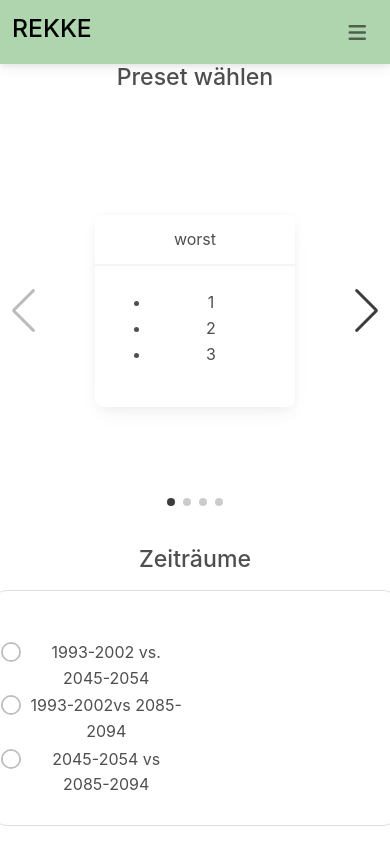
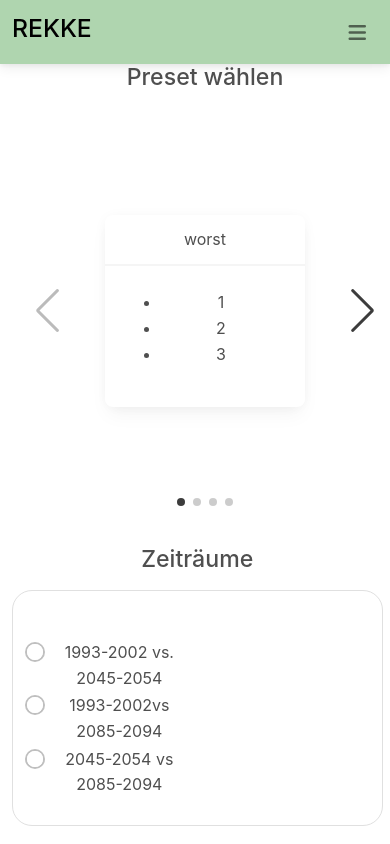
Before and after one commit to gi47huwi/REKKEProject, a React (Create React App) app in the folder rekke-map-tool/: page /rekke/menue in a window 390 px wide. Shown: the top 844 px of the page. Built offline with nearby package versions, Linux system fonts and the light colour scheme.

Commit message:
responsive

```diff
--- a/rekke-map-tool/src/barchartFrequency.js
+++ b/rekke-map-tool/src/barchartFrequency.js
@@ -96,6 +96,7 @@ function BarchartFrequency({
                 data={data}
                 layout={{
                     width: window.innerWidth/1.2,
+                    dragmode:"pan",
                     showlegend: true,
                     title:{text:title},
                     yaxis:{
--- a/rekke-map-tool/src/chartNDVI.js
+++ b/rekke-map-tool/src/chartNDVI.js
@@ -89,6 +89,7 @@ function ChartNDVI({
                     data={data}
                     layout={{
                         width: window.innerWidth/1.2,
+                        dragmode:"pan",
                         showlegend: true,
                         legend: {
                             orientation: "h",
--- a/rekke-map-tool/src/chartTemperature.js
+++ b/rekke-map-tool/src/chartTemperature.js
@@ -97,6 +97,7 @@ function ChartTemperaturesMean({
                     title: { text: "Mean 30-yrs temperature per day of year" },
                     width: window.innerWidth<575?window.innerWidth:window.innerWidth/3,
                     showlegend: true,
+                    dragmode:window.innerWidth<575?"pan":"select",
                     legend: {
                         orientation: "h",
 
--- a/rekke-map-tool/src/pages/Info.js
+++ b/rekke-map-tool/src/pages/Info.js
@@ -123,16 +123,16 @@ function Info({
             <MDBCol lg={6}>
               <BarchartFrequency
               url='https://geo-services.geographie.uni-erlangen.de/api/rekke/getPlotCSV?filename=FIG_mean_heat_days2.csv'
-              title={"Heatwaves per decade"}
-              yLabel={"mean heatwaves per decade"}
+              title={"Heatdays per decade"}
+              yLabel={"mean heatdays per decade"}
 
               />
             </MDBCol>
             <MDBCol lg={6}>
               <BarchartFrequency
               url='https://geo-services.geographie.uni-erlangen.de/api/rekke/getPlotCSV?filename=FIG_mean_heat_waves2.csv'
-              title={"Heatdays per decade"}
-              yLabel={"mean heatdays per decade"}
+              title={"Heatwaves per decade"}
+              yLabel={"mean heatwaves per decade"}
 
               />
             </MDBCol>
--- a/rekke-map-tool/src/pages/Menue.css
+++ b/rekke-map-tool/src/pages/Menue.css
@@ -33,6 +33,7 @@
 
 .outer-row {
     height: 33vh !important;
+    width: 95vw !important;
 }
 
 .source {
--- a/rekke-map-tool/src/pages/Menue.js
+++ b/rekke-map-tool/src/pages/Menue.js
@@ -75,8 +75,8 @@ function Menue({
 
     return (
         <>
-            <MDBCol>
-                <MDBRow className='mb-3'>
+            <MDBCol className='mx-4'>
+                <MDBRow className='mb-3' style={{width:"99vw"}}>
                     <MDBCol sm={1} md={1} >
                         <h3 className='turned'>
                             {languages[currentLanguage].preset}
@@ -247,7 +247,7 @@ function Menue({
 
                 </MDBRow>
                 <MDBRow className='outer-row my-4 '>
-                    <MDBRow className='my-4 '>
+                    <MDBRow className='m-4 '>
 
                         <h3 >
                             {languages[currentLanguage].showMap}
@@ -256,8 +256,8 @@ function Menue({
 
 
                 </MDBRow>
-                <MDBRow className='my-4 '>
-                    <MDBBtn onClick={() => navigate("/map/001")} >
+                <MDBRow className='my-4 d-flex align-items-center justify-content-center' style={{width:"100%"}}>
+                    <MDBBtn onClick={() => navigate("/map/001")} style={{width:"90vw"}}>
                         {languages[currentLanguage].showMap}
                     </MDBBtn>
 
```
